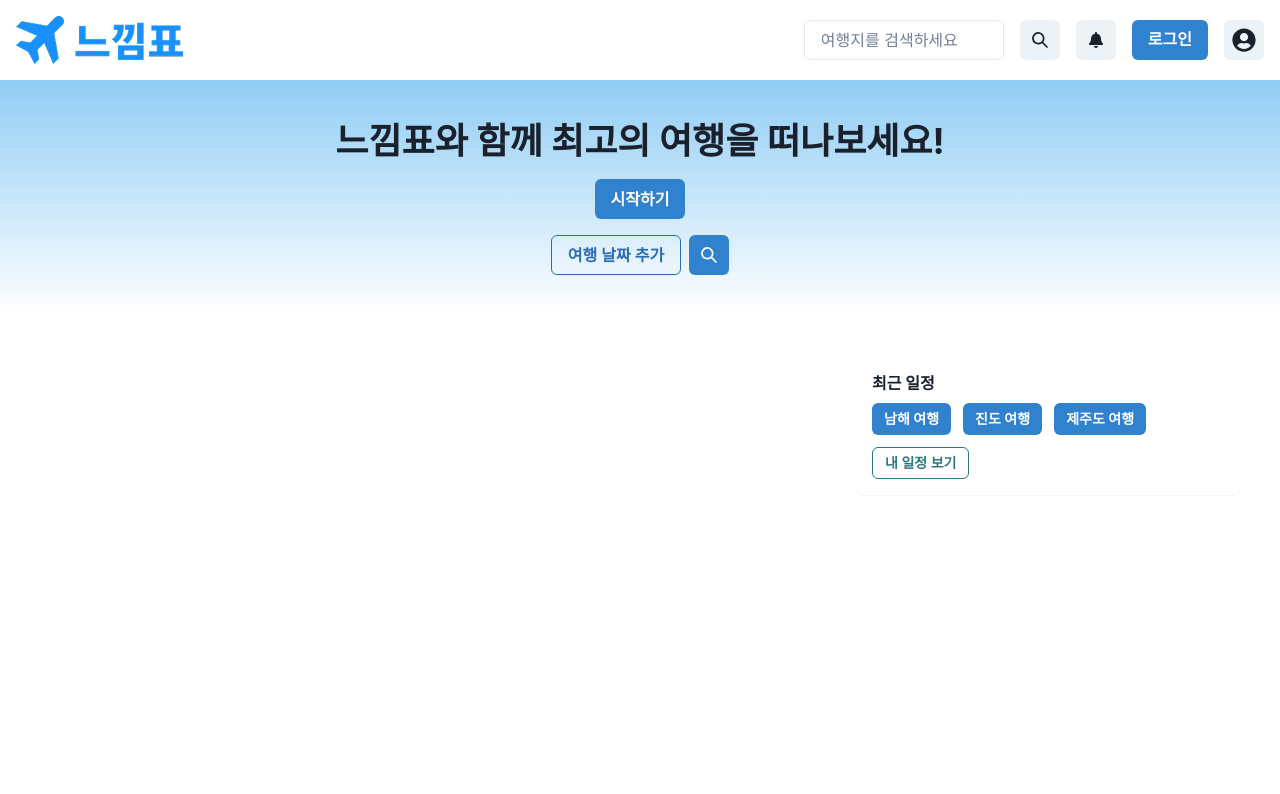
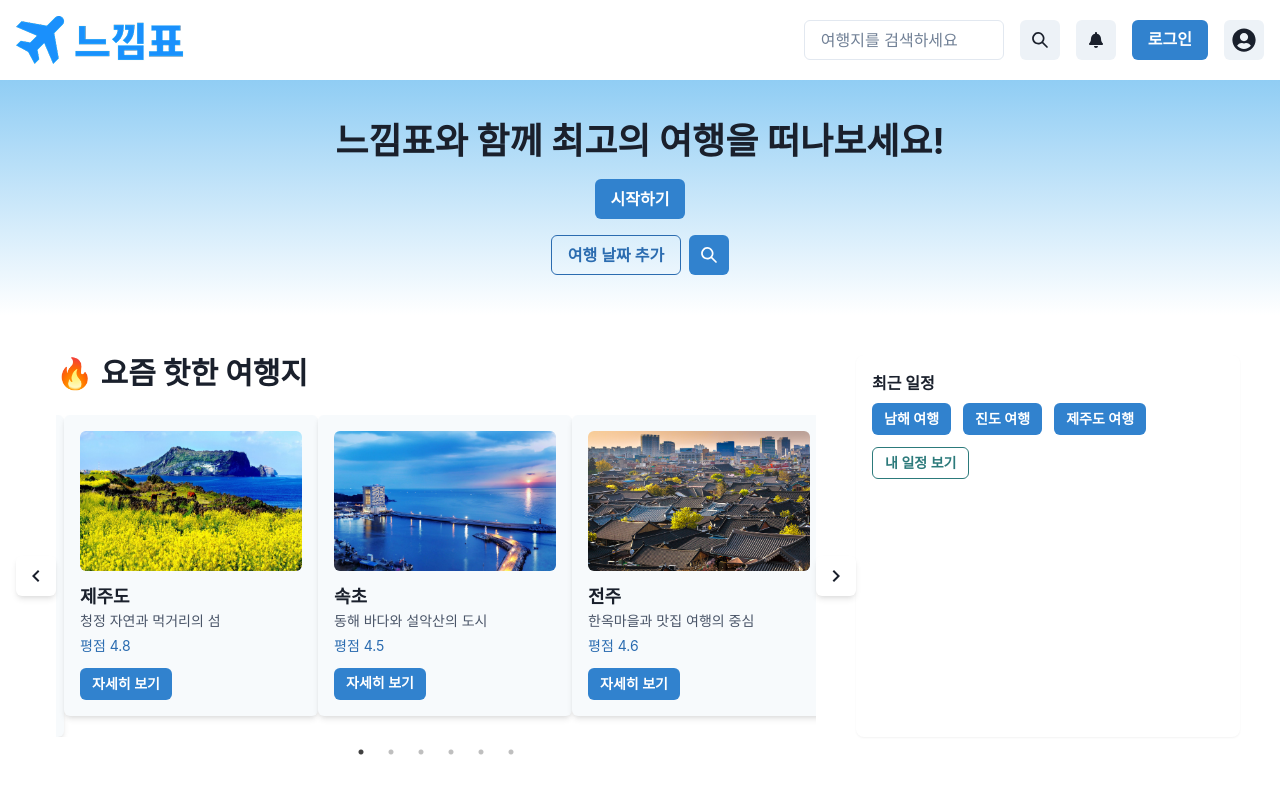
Before and after one commit to NULL-POINT-gachon/Frontend, a React (Vite) app: page / in a window 1280 px wide. Shown: the top 794 px of the page. Built offline with nearby package versions, Linux system fonts and the light colour scheme; grey boxes are pictures that could not be loaded.

Commit message:
핫한 여행지 슬라이드 구현 및 추천 상세페이지 리팩토링

```diff
--- a/package.json
+++ b/package.json
@@ -16,7 +16,9 @@
     "react-datepicker": "^8.3.0",
     "react-icons": "^5.5.0",
     "react-router-dom": "^7.5.3",
-    "recharts": "^2.15.3"
+    "react-slick": "^0.30.3",
+    "recharts": "^2.15.3",
+    "slick-carousel": "^1.8.1"
   },
   "scripts": {
     "dev": "vite",
--- a/src/App.jsx
+++ b/src/App.jsx
@@ -18,7 +18,7 @@ import AccountDeletePage from "./pages/AccountDeletePage";
 import Result from "./pages/Result";
 import PreferenceSurvey from "./pages/PreferenceSurvey";
 import FinalRecommendation from "./pages/FinalRecommendation";
-import HotDestinationDetail from "./pages/HotDestinationDetail";
+import RecommendedPlaceDetail from "./pages/RecommendedPlaceDetail";
 import PlanRecommendationPage from "./pages/PlanRecommendationPage";
 import FinalRecommendationPage from "./pages/FinalRecommendationPage";
 import PlanDetailPage from "./pages/PlanDetailPage";
@@ -114,7 +114,7 @@ function App() {
                 />
                 <Route path="/preference" element={<PreferenceSurvey />} />
                 <Route path="/final-recommendation" element={<FinalRecommendation />} />
-                <Route path="hot-destinations/:id" element={<HotDestinationDetail />} />
+                <Route path="/recommended-detail" element={<RecommendedPlaceDetail />} />
 
               </Route>
 
--- /dev/null
+++ b/src/components/HotDestinations.jsx
@@ -0,0 +1,125 @@
+import React from "react";
+import { hotPlaces } from "../data/hotPlaces";
+import Slider from "react-slick";
+import {
+  Box,
+  Image,
+  Text,
+  Heading,
+  Button,
+  VStack,
+  IconButton,
+} from "@chakra-ui/react";
+import { ChevronLeftIcon, ChevronRightIcon } from "@chakra-ui/icons";
+import { useNavigate } from "react-router-dom";
+
+import "slick-carousel/slick/slick.css";
+import "slick-carousel/slick/slick-theme.css";
+
+// ▶ 커스텀 이전 버튼
+const CustomPrevArrow = ({ onClick }) => (
+  <IconButton
+    icon={<ChevronLeftIcon boxSize={6} />}
+    onClick={onClick}
+    position="absolute"
+    left="-40px"
+    top="50%"
+    transform="translateY(-50%)"
+    zIndex={2}
+    bg="white"
+    boxShadow="md"
+    _hover={{ bg: "gray.100" }}
+    aria-label="이전"
+  />
+);
+
+// ▶ 커스텀 다음 버튼
+const CustomNextArrow = ({ onClick }) => (
+  <IconButton
+    icon={<ChevronRightIcon boxSize={6} />}
+    onClick={onClick}
+    position="absolute"
+    right="-40px"
+    top="50%"
+    transform="translateY(-50%)"
+    zIndex={2}
+    bg="white"
+    boxShadow="md"
+    _hover={{ bg: "gray.100" }}
+    aria-label="다음"
+  />
+);
+
+const HotDestinations = () => {
+  const navigate = useNavigate();
+
+  const settings = {
+    dots: true,
+    infinite: true,
+    speed: 500,
+    slidesToShow: 3,
+    slidesToScroll: 1,
+    arrows: true,
+    nextArrow: <CustomNextArrow />,
+    prevArrow: <CustomPrevArrow />,
+    responsive: [
+      {
+        breakpoint: 768,
+        settings: {
+          slidesToShow: 1,
+        },
+      },
+    ],
+  };
+
+  return (
+    <Box overflow="visible" px={4}>
+      <Heading size="lg" mb={6}>🔥 요즘 핫한 여행지</Heading>
+      <Slider {...settings}>
+        {hotPlaces.map((place) => (
+          <Box
+            key={place.id}
+            p={4}
+            mx={2}
+            bg="gray.50"
+            borderRadius="md"
+            boxShadow="md"
+            _hover={{ boxShadow: "xl", cursor: "pointer" }}
+            onClick={() => navigate(`/hot-destinations/${place.id}`)}
+          >
+            <VStack spacing={3} align="start">
+              <Image
+                src={place.image}
+                alt={place.title}
+                boxSize="100%"
+                maxH="140px"
+                objectFit="cover"
+                borderRadius="md"
+                w="100%"
+              />
+              <Box>
+                <Text fontWeight="bold" fontSize="lg">{place.title}</Text>
+                <Text fontSize="sm" color="gray.600">{place.description}</Text>
+                <Text fontSize="sm" color="blue.600" mt={1}>
+                평점 {place.rating}
+                </Text>
+              </Box>
+              <Button
+                size="sm"
+                colorScheme="blue"
+                onClick={(e) => {
+                  e.stopPropagation();
+                  navigate(`/hot-destinations/${place.id}`);
+                }}
+              >
+                자세히 보기
+              </Button>
+            </VStack>
+          </Box>
+        ))}
+      </Slider>
+    </Box>
+  );
+};
+
+export default HotDestinations;
--- /dev/null
+++ b/src/data/hotPlaces.js
@@ -0,0 +1,50 @@
+export const hotPlaces = [
+    {
+      id: 1,
+      title: "제주도",
+      description: "청정 자연과 먹거리의 섬",
+      image: "/images/jeju.jpg",
+      price: 129000,
+      rating: 4.8,
+    },
+    {
+      id: 2,
+      title: "속초",
+      description: "동해 바다와 설악산의 도시",
+      image: "/images/sokcho.png",
+      price: 89000,
+      rating: 4.5,
+    },
+    {
+      id: 3,
+      title: "전주",
+      description: "한옥마을과 맛집 여행의 중심",
+      image: "/images/jeonju.jpg",
+      price: 76000,
+      rating: 4.6,
+    },
+    {
+      id: 4,
+      title: "부산",
+      description: "해운대와 광안리가 있는 해양도시",
+      image: "/images/busan.jpg",
+      price: 109000,
+      rating: 4.7,
+    },
+    {
+      id: 5,
+      title: "경주",
+      description: "역사와 유적의 도시",
+      image: "/images/gyeongju.jpg",
+      price: 95000,
+      rating: 4.3,
+    },
+    {
+      id: 6,
+      title: "강릉",
+      description: "커피 거리와 해변이 유명한 동해안 도시",
+      image: "/images/gangneung.jpg",
+      price: 98000,
+      rating: 4.4,
+    },
+  ];
--- a/src/main.jsx
+++ b/src/main.jsx
@@ -3,6 +3,9 @@ import React from "react";
 import ReactDOM from "react-dom/client";
 import App from "./App.jsx";
 import { BrowserRouter } from "react-router-dom";
+import "slick-carousel/slick/slick.css";
+import "slick-carousel/slick/slick-theme.css";
+
 
 ReactDOM.createRoot(document.getElementById("root")).render(
   <React.StrictMode>
--- a/src/pages/FinalRecommendation.jsx
+++ b/src/pages/FinalRecommendation.jsx
@@ -76,7 +76,7 @@ import {
                   description={place.description}
                   image={place.image}
                   tags={place.tags}
-                  onClick={() => navigate(`/hot-destinations/${place.id}`, { state: { place } })}
+                  onClick={() => navigate("/recommended-detail", { state: { place } })}
                 />
               ))}
             </SimpleGrid>
--- a/src/pages/HomePage.jsx
+++ b/src/pages/HomePage.jsx
@@ -21,6 +21,7 @@ import { useTravel } from "../contexts/TravelContext"; // 다시 추가
 import { useEffect } from "react";
 import { useAuth } from "../contexts/AuthContext";
 import axios from "axios";
+import HotDestinations from "../components/HotDestinations";
 
 function HomePage() {
   const location = useLocation();
@@ -97,9 +98,9 @@ function HomePage() {
       </Box>
 
       <Grid templateColumns="repeat(3, 1fr)" gap={6} p={10}>
-        <GridItem colSpan={2}>
-          {/* <TravelCardList /> */}
-        </GridItem>
+      <GridItem colSpan={2}>
+        <HotDestinations /> {/* 핫한 여행지 슬라이드 카드 */}
+      </GridItem>
 
         <GridItem w="100%" bg="white" p={4} borderRadius="lg" boxShadow="sm">
           <Text fontWeight="bold" mb={2}>최근 일정</Text>
--- a/src/pages/PreferenceSurvey.jsx
+++ b/src/pages/PreferenceSurvey.jsx
@@ -1,4 +1,4 @@
-import React, { useState } from "react";
+import React, { useState, useEffect } from "react";
 import {
   Box,
   Heading,
@@ -14,36 +14,29 @@ import {
   SliderFilledTrack,
   SliderThumb,
   Spinner,
+  useToast,
 } from "@chakra-ui/react";
 import { useNavigate } from "react-router-dom";
 import { useAuth } from "../contexts/AuthContext";
 import { useTravel } from "../contexts/TravelContext";
 import axios from "axios";
-import { useToast } from "@chakra-ui/react";
-import { useEffect } from "react";
-
 
 function PreferenceSurvey() {
   const { token } = useAuth();
   const { travelData, setTravelData } = useTravel();
   const toast = useToast();
-
-  useEffect(() => {
-    console.log("moods in PreferenceSurvey:", travelData.moods);
-  }, []);
+  const navigate = useNavigate();
 
   const [formData, setFormData] = useState({
     type: "",
     activity: "",
     transport: "",
     intensity: 1,
-    interests: [], // 누락되지 않도록 유지
+    interests: [],
   });
 
   const [loading, setLoading] = useState(false);
-  const navigate = useNavigate();
 
-  /** 내부 선택 → AI 파라미터 매핑 */
   const ACTIVITY_ID = {
     "맛집 탐방": 1, "카페 투어": 3, "전시 관람": 5, "스파": 6, "쇼핑": 12,
     등산: 7, "해변 산책": 8, 액티비티: 9, "유적지 탐방": 10, 테마파크: 11
@@ -54,27 +47,45 @@ function PreferenceSurvey() {
     활력: 5, 모험: 6, 로맨틱: 7, 재충전: 8
   };
 
-  const buildRequestBody = () => ({
-    city: travelData.selectedCity || "서울특별시",
-    activity_type: formData.type,                         // 실내/야외
-    activity_ids:  [ACTIVITY_ID[formData.activity] || 1],
-    emotion_ids:   travelData.moods.map(m => MOOD_MAP[m]).filter(Boolean) || [1],
-    preffer_transport: formData.transport,
-    companion:  travelData.people || 1,
-    activity_level:    formData.intensity
-  });
+  useEffect(() => {
+    console.log("moods in PreferenceSurvey:", travelData.moods);
+  }, []);
+
+  const buildRequestBody = () => {
+    const rawMoods = Array.isArray(travelData.moods)
+      ? travelData.moods
+      : travelData.moods
+        ? [travelData.moods]
+        : [];
+
+    const emotion_ids = rawMoods
+      .map((m) => MOOD_MAP[m])
+      .filter((id) => typeof id === "number");
+
+      const activityName = formData.activity?.trim();
+console.log("🔍 activityName:", activityName);
+console.log("🔍 ACTIVITY_ID keys:", Object.keys(ACTIVITY_ID));
+const activity_id = ACTIVITY_ID[activityName];
+console.log("✅ activity_id:", activity_id);
 
 
-  const handleInterestToggle = (item) => {
-    setFormData((prev) => {
-      const exists = prev.interests.includes(item);
-      return {
-        ...prev,
-        interests: exists
-          ? prev.interests.filter((i) => i !== item)
-          : [...prev.interests, item],
-      };
-    });
+    const payload = {
+      city: "서울특별시",  // ✅ 테스트용 하드코딩
+      activity_type: formData.type,
+      activity_ids: Number.isInteger(activity_id) ? [activity_id] : [],
+      emotion_ids: emotion_ids.length ? emotion_ids : [],
+      preferred_transport: formData.transport,
+      companion: travelData.people || 1,
+      activity_level: formData.intensity,
+    };
+
+    console.log("✅ 선택된 감정들:", rawMoods);
+    console.log("✅ emotion_ids:", emotion_ids);
+    console.log("✅ formData.activity:", formData.activity);
+    console.log("✅ activity_id:", activity_id);
+    console.log("🚀 최종 전송 데이터:", payload);
+
+    return payload;
   };
 
   const isValid =
@@ -86,18 +97,19 @@ function PreferenceSurvey() {
   const handleSubmit = async () => {
     if (!isValid) return;
     setLoading(true);
+    const requestData = buildRequestBody();
+
     try {
       setTravelData(prev => ({ ...prev, preference: formData }));
       const res = await axios.post(
         "http://localhost:3000/trip/recommendation/preferences",
-        buildRequestBody(),
+        requestData,
         { headers: { Authorization: `Bearer ${token}` } }
       );
-
-      // 성공 시 추천 place 목록을 다음 페이지로 넘김
       navigate("/final-recommendation", { state: { places: res.data.data } });
     } catch (err) {
-      toast({ title:"추천 실패", status:"error", duration:3000 });
+      console.error("서버 응답 에러:", err.response?.data || err.message);
+      toast({ title: "추천 실패", status: "error", duration: 3000 });
     } finally {
       setLoading(false);
     }
@@ -105,19 +117,10 @@ function PreferenceSurvey() {
 
   return (
     <Box bgGradient="linear(to-b, blue.50, white)" minH="100vh" py={10}>
-      <Box
-        maxW="800px"
-        mx="auto"
-        p={8}
-        bg="white"
-        borderRadius="2xl"
-        boxShadow="2xl"
-      >
-        <Heading size="lg" mb={6} textAlign="center">
-          ✨ 여행 취향 상세 설문
-        </Heading>
+      <Box maxW="800px" mx="auto" p={8} bg="white" borderRadius="2xl" boxShadow="2xl">
+        <Heading size="lg" mb={6} textAlign="center">✨ 여행 취향 상세 설문</Heading>
 
-        {/* 1. 여행 유형 */}
+        {/* 여행 유형 */}
         <Box mb={6}>
           <Text fontSize="sm" color="gray.500">Q1</Text>
           <Text fontSize="lg" fontWeight="bold" mb={3}>선호하는 여행 유형</Text>
@@ -136,7 +139,7 @@ function PreferenceSurvey() {
           </Wrap>
         </Box>
 
-        {/* 2. 활동 선택 */}
+        {/* 활동 선택 */}
         <Box mb={6}>
           <Text fontSize="sm" color="gray.500">Q2</Text>
           <Text fontSize="lg" fontWeight="bold" mb={3}>활동 선택</Text>
@@ -158,7 +161,7 @@ function PreferenceSurvey() {
           </Wrap>
         </Box>
 
-        {/* 3. 이동수단 */}
+        {/* 이동수단 */}
         <Box mb={6}>
           <Text fontSize="sm" color="gray.500">Q3</Text>
           <Text fontSize="lg" fontWeight="bold" mb={3}>선호하는 이동수단</Text>
@@ -174,7 +177,7 @@ function PreferenceSurvey() {
           </RadioGroup>
         </Box>
 
-        {/* 4. 활동량 */}
+        {/* 활동량 */}
         <Box mb={6}>
           <Text fontSize="sm" color="gray.500">Q4</Text>
           <Text fontSize="lg" fontWeight="bold" mb={3}>활동량 (1~10)</Text>
```
Also changed, not shown: public/images/busan.jpg (added), src/pages/RecommendedPlaceDetail.jsx (renamed from src/pages/HotDestinationDetail.jsx), 1 other file (tests, documents, lock files or other folders).
